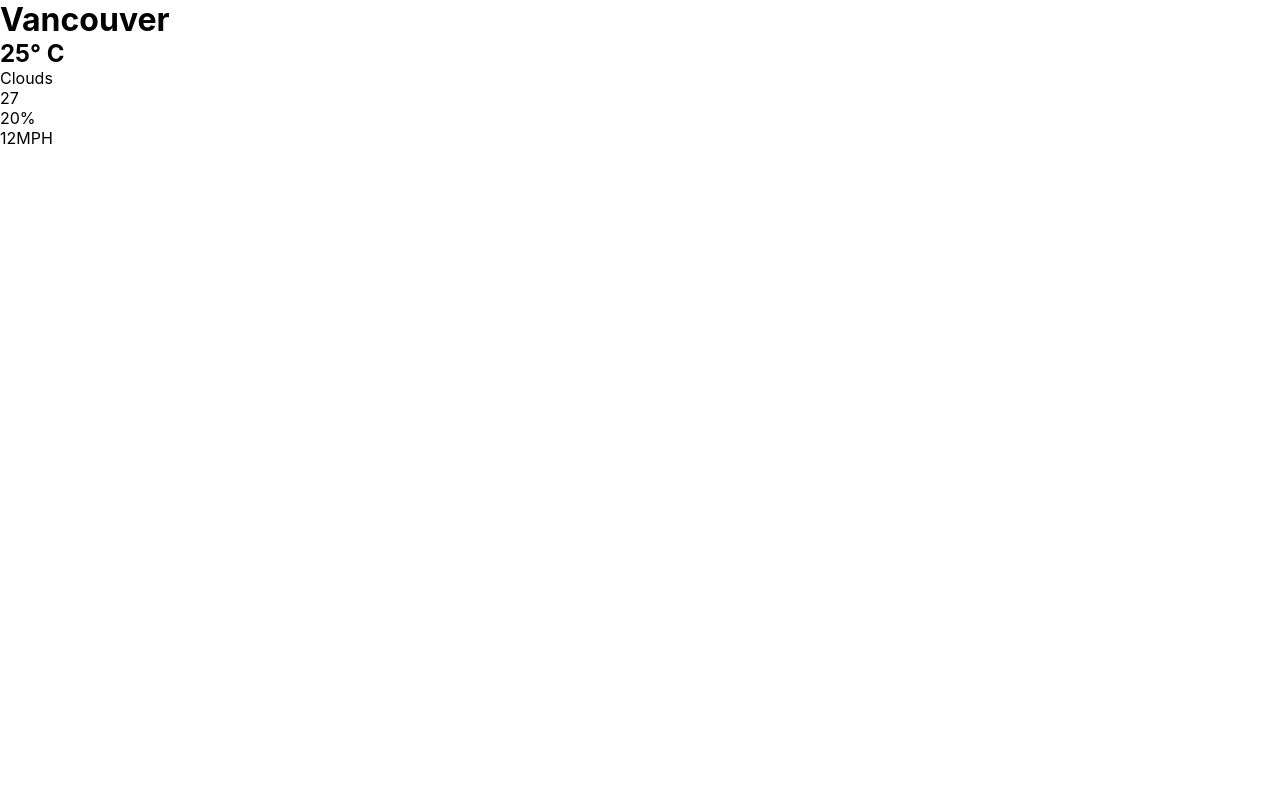
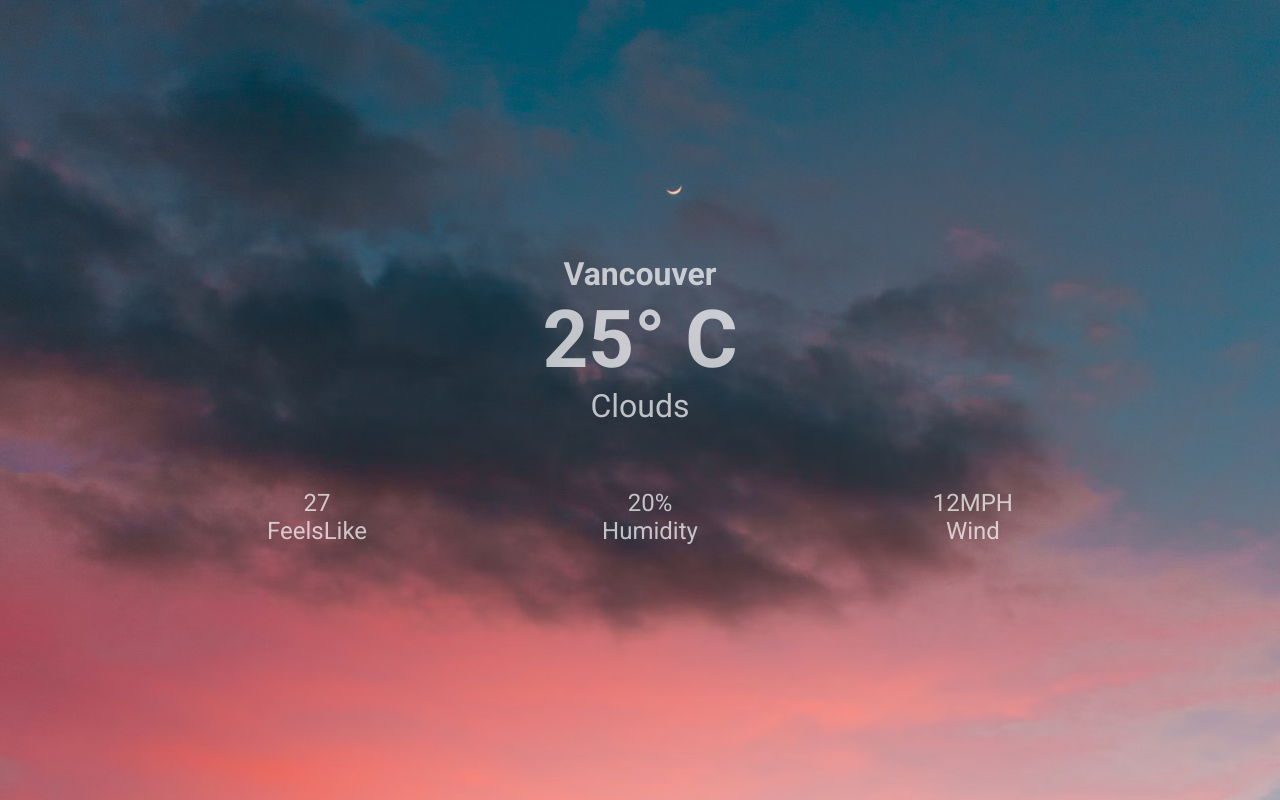
Before and after one commit to sharma1022/weather-app, a React (Create React App) app: page / in a window 1280 px wide. Built offline with nearby package versions, Linux system fonts and the light colour scheme.

Commit message:
added some basic styling

```diff
--- a/src/App.jsx
+++ b/src/App.jsx
@@ -15,9 +15,17 @@ function App() {
             <p className="weather__desc">Clouds</p>
           </div>
           <div className="weather__bottom">
-            <p className="weather__feels">27</p>
-            <p className="weather__humidity">20%</p>
-            <p className="weather__wind">12MPH</p>
+            <div className="weather__feels">
+              <p>27</p>
+              <p>FeelsLike</p>
+            </div>
+            <div className="weather__humidity">
+              <p>20%</p>
+              <p>Humidity</p>
+              </div>
+            <div className="weather__wind">
+              <p>12MPH</p>
+              <p>Wind</p></div>
           </div>
         </div>
       </div>
--- a/src/App.scss
+++ b/src/App.scss
@@ -1,7 +1,48 @@
 @use "./styles/partials/media-queries" as mediaQuery;
-
+@import url('https://fonts.googleapis.com/css2?family=Roboto:ital,wght@0,100;0,300;0,400;0,500;0,700;0,900;1,100;1,300;1,400;1,500;1,700;1,900&display=swap');
 *{
   box-sizing: border-box;
   margin: 0;
   padding: 0;
 }
+
+body{
+  font-family: "Roboto", "Open Sans", "Oxygen";
+}
+
+.weather{
+  padding: 1rem 0;
+  display: flex;
+  flex-direction: column;
+  justify-content: center;
+  align-items: center;
+  text-align: center;
+  height: 100vh;
+  background-image: url("./assets/sunny.jpg");
+  background-position: center;
+  background-repeat: no-repeat;
+  background-size: cover;
+  color: rgba(255, 255, 255, 0.7);
+
+  &__container{
+    width: 95%;
+  }
+  &__location{
+    font-size: 2rem;
+  }
+  &__temp{
+    font-size: 5rem;
+  }
+  &__desc{
+    font-size: 2rem;
+  }
+  &__bottom{
+    font-size: 1.5rem;
+    margin-top: 1rem;
+    background-color: rbga(225,225,225,0.2);
+    width: 100%;
+    display: flex;
+    justify-content: space-evenly;
+    margin-top: 4rem;
+  }
+}
```
Also changed, not shown: src/assets/sunny.jpg (added).
